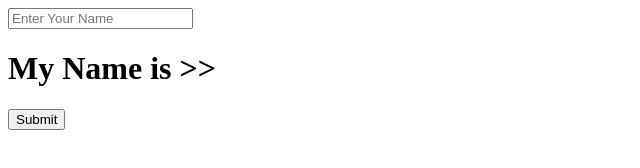
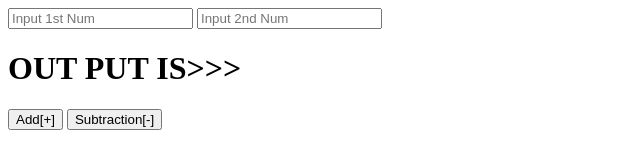
Before and after one commit to Janith96SE/2026-11-07-IT, a plain HTML site: page index.html in a window 1280 px wide. Shown: the whole page, without its empty margins (0-640 px from the left). Drawn offline with Linux system fonts and the light colour scheme.

Commit message:
Refactor index.html and app.js: Comment out name submission feature and add addition and subtraction functionality

```diff
--- a/index.html
+++ b/index.html
@@ -14,9 +14,18 @@
     <input type="button" value="Increment +" onclick="btnIncrementOnAction()">
     <input type="button" value="Decrement -" onclick="btnDecrementOnAction()"> -->
 
-    <input type="text"  placeholder="Enter Your Name" id="txtName">
+    <!-- <input type="text"  placeholder="Enter Your Name" id="txtName">
     <h1 id="Sname">My Name is >></h1>
-    <input type="button" value="Submit" onclick="btnSubmitOnAction()">
+    <input type="button" value="Submit" onclick="btnSubmitOnAction()"> -->
+
+    <input type="text" placeholder="Input 1st Num" id="textNum1">
+    <input type="text" placeholder="Input 2nd Num" id="textNum2">
+
+    <h1 id="outPut">OUT PUT IS>>></h1>
+
+    <input type="button" value="Add[+]" onclick="btnAddOnAction()">
+    <input type="button" value="Subtraction[-]" onclick="btnSubtractionOnAction()">
+
 
 
 
--- a/js/app.js
+++ b/js/app.js
@@ -121,9 +121,25 @@
 
 // }
 
-function btnSubmitOnAction(){
-   let textName= document.getElementById("txtName");
-   console.log(textName.value)
+// function btnSubmitOnAction(){
+//    let textName= document.getElementById("txtName");
+//    console.log(textName.value)
 
-    Sname.innerText= "My Name is >>" + textName.value;
+//     Sname.innerText= "My Name is >>" + textName.value;
+// }
+
+function btnAddOnAction(){
+
+    let value1= parseInt(textNum1.value) + parseInt(textNum2.value);
+
+     outPut.innerText= "OUT PUT IS>>>"+ value1;
+
 }
+
+function btnSubtractionOnAction(){
+
+    let value2= parseInt(textNum1.value) - parseInt(textNum2.value);
+
+     outPut.innerText= "OUT PUT IS>>>"+ value2;
+
+}
```
